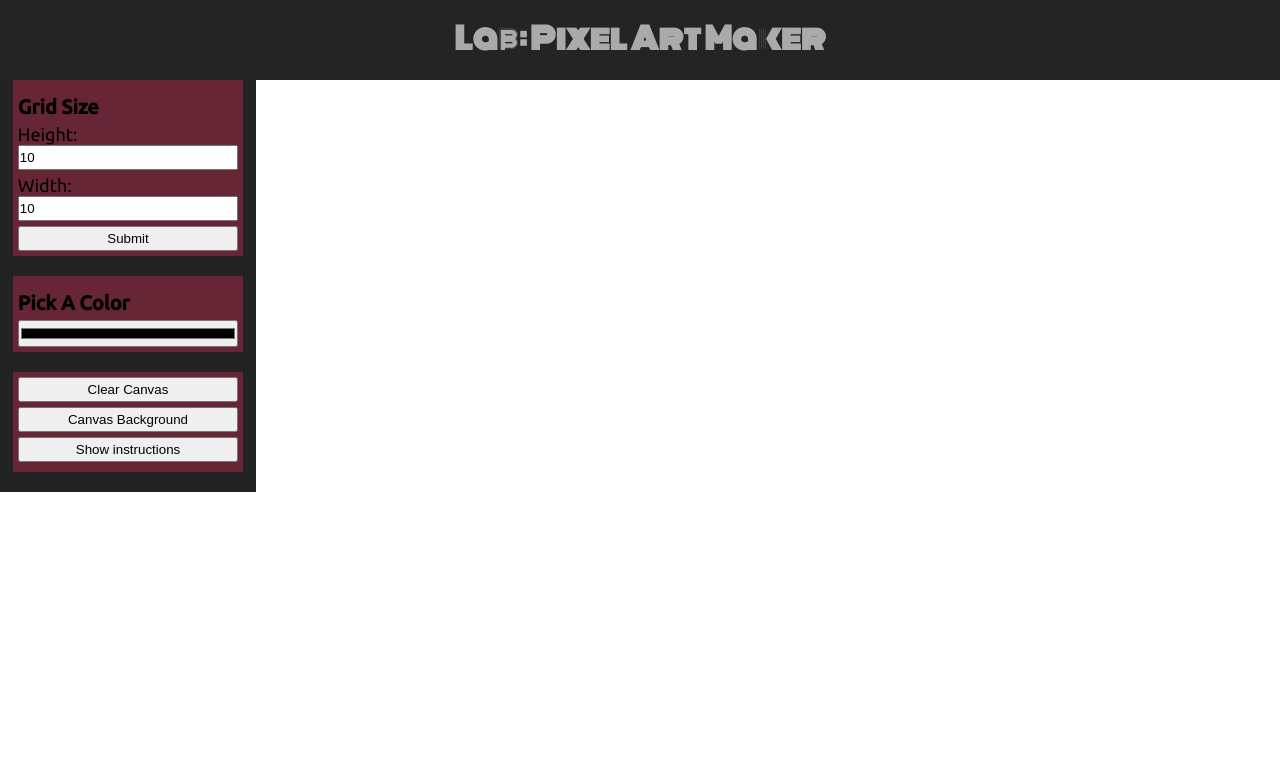
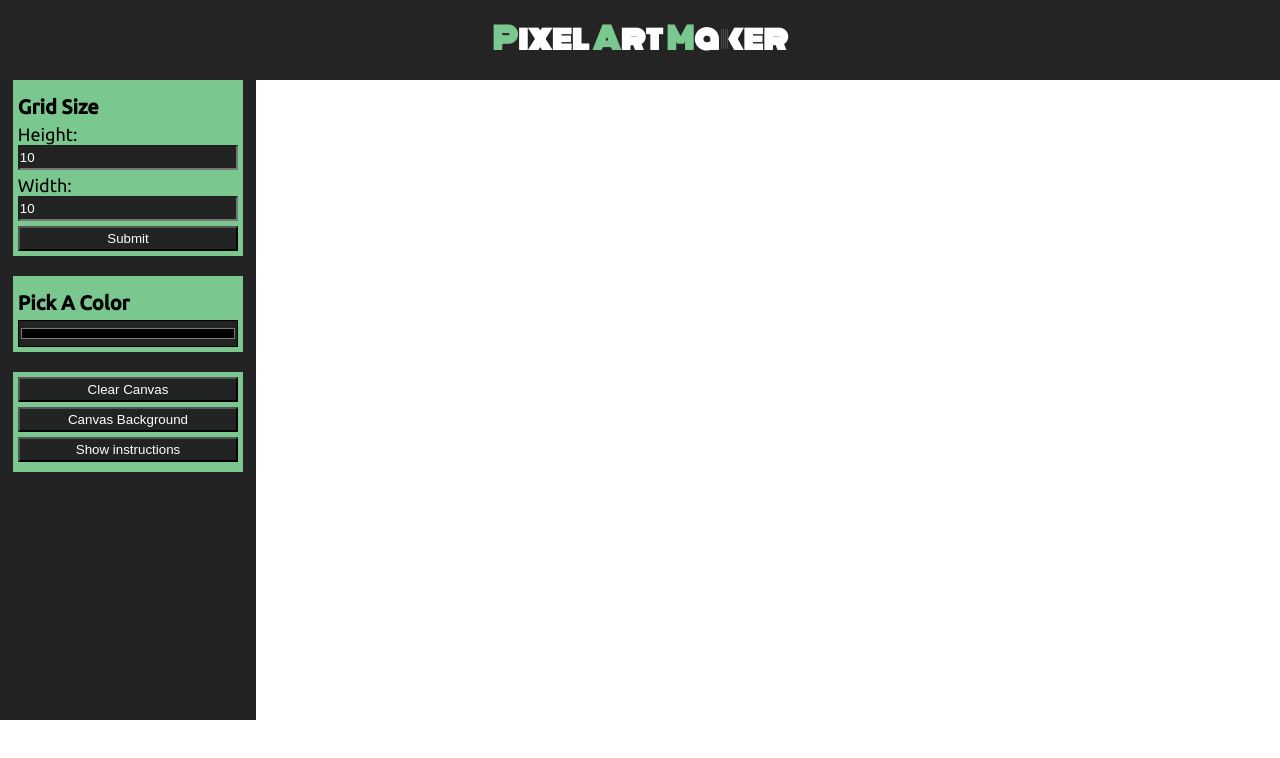
Before and after one commit to amusameh/PAM, a plain HTML site: page index.html in a window 1280 px wide. Drawn offline with nearby package versions, Linux system fonts and the light colour scheme.

Commit message:
some styling

```diff
--- a/app3.js
+++ b/app3.js
@@ -2,7 +2,6 @@ document.addEventListener('DOMContentLoaded', () => {
 	const body = document.querySelector('body');
 	const form = document.getElementById('sizePicker');
 	const table = document.getElementById('pixelCanvas');
-	const canvas = document.getElementById('shit');
 	const tableHtml = JSON.parse(localStorage.getItem('savedTable'));
 
 
@@ -141,16 +140,15 @@ document.addEventListener('DOMContentLoaded', () => {
 /* =============================================================== */
 /* ================== Next featurs =============================== */
 /* =============================================================== */
-$("#instructions").click(function(event){
+
+$("#instructions").click(function(){
 	//Show the overlay.
 	$('#overlay').show();
-  });
+});
 
-  //When overlay is clicked
-  $('#overlay').click(function(){
-	//Hide the overlay
+$('#overlay').click(function(){
 	$('#overlay').hide();
-  });
+});
 
 
 // save and restore buttons
@@ -173,8 +171,4 @@ $("#instructions").click(function(event){
 
 */
 
-
-
-
-
 }); // Last line closing the DOMContentLoaded
--- a/index.html
+++ b/index.html
@@ -11,7 +11,7 @@
 </head>
 <body ondragstart="return false" ondrop="return false">
     <header>
-        <h1>Lab: Pixel Art Maker</h1>
+        <h1><span>P</span>ixel <span>A</span>rt <span>M</span>aker</h1>
     </header>
 
     <section class="side-panel">
@@ -55,46 +55,6 @@
         </ul>
     </div>
 
-    <!--
-
-Features:
-    Your work session will won't disapear if you hit refresh button.
-    Hold mouse button function - will draw continuously.
-    Click mouse button function - will draw cell by cell.
-    Hold Right mouse button function - will erase continuously.
-    Click Right mouse button function or double click Left mouse button - will erase cell by cell.
-    Clear Canvas button - will clear the drawing area.
-    Canvas background button - will change the grid background color.
-    Show instrctions button - will show the instructons area
-    Hide the insturcions area with a click anywhere
-
-
-How to:
-
-    Show/Hide color palette? - click once to “Pick a color” button (brush)
-    Add column? - since Rotation func was added it’s very simple way to add column.
-    Rotate your canvas - to horisontal position. Add row (Remember that this row will your future column!). After that - rotate twice to a vertical position - your row will become a column!
-
-
-
-
-
-
-
-
-
-
-
-
-
-
-
-
-
-
-    -->
-
-
     <table id="pixelCanvas"></table>
 
 
--- a/styles.css
+++ b/styles.css
@@ -37,6 +37,7 @@
 body {
     font-size: 18px;
     font-family: 'Ubuntu', sans-serif;
+    color: black;
 }
 
 
@@ -52,18 +53,21 @@ h1 {
     margin: 0.2em;
     margin-top: 0;
     text-align: center;
-    color: #aaa;
+    color:white;
+}
+h1 > span {
+    color: #7AC88F;
 }
 
 .side-panel {
     float: left;
     width: 20%;
     background: #222;
-    height: calc(100%-80px);
+    height: 80vh;
 }
 
 .side-panel > section {
-    background: #662635;
+    background: #7AC88F;
     margin-bottom: 20px;
     padding: 5px 5px;
     width: 90%;
@@ -98,6 +102,11 @@ td {
     width: 20px;
 }
 
+input, button {
+
+    background: rgba(34, 34, 34, .99);
+    color: white;
+}
 input {
     width: 100%;
     padding: 3px 0;
@@ -161,6 +170,3 @@ button {
     float: left;
     margin-top: 10px;
 }
-
-.color-picker div:first-of-type {
-}
```
